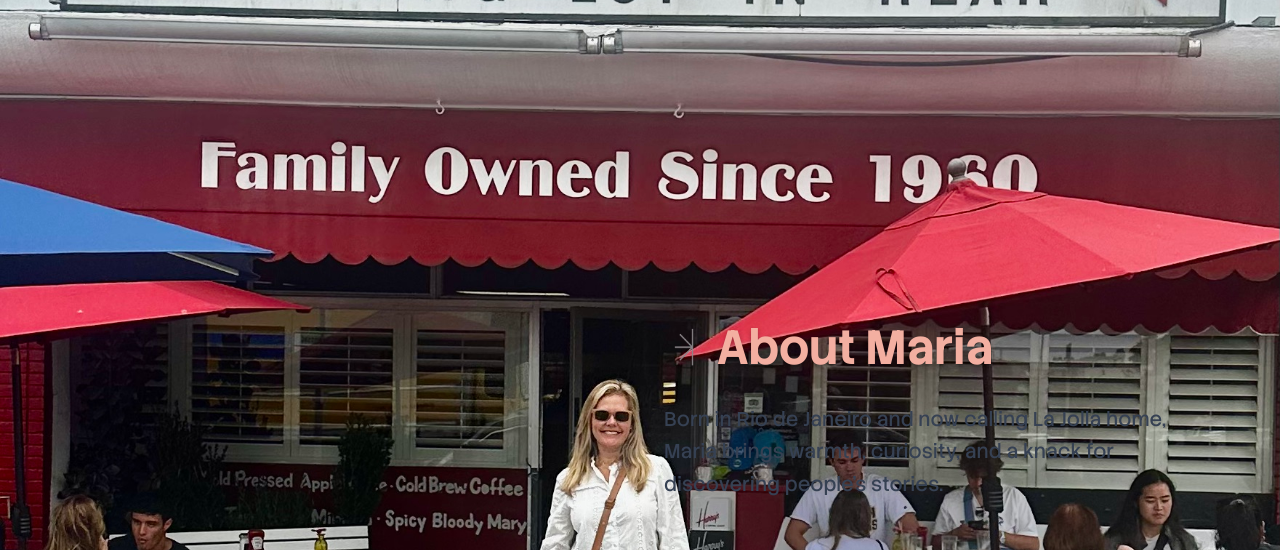
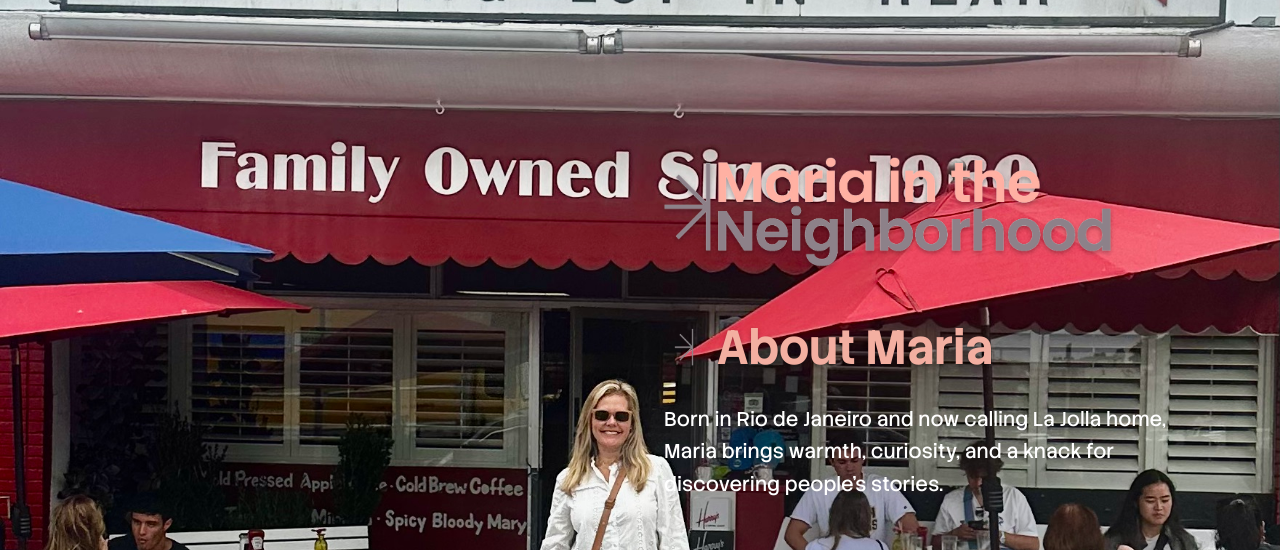
Before and after one commit to LanceTreyark/mariainneighborhood.com, a Next.js app: page / in a window 1280 px wide. Shown: the part 2880-3430 px from the top of the page. Built offline with nearby package versions, Linux system fonts and the light colour scheme; no server answers.

Commit message:
01.15.26 07:59PM

```diff
--- a/components/about-maria-hero.tsx
+++ b/components/about-maria-hero.tsx
@@ -38,7 +38,7 @@
                 src="/logo.png"
                 alt="Maria in the Neighborhood"
                 fill
-                className="object-contain object-left saturate-200 contrast-100 drop-shadow-[0_2px_2px_rgba(0,0,0,0.30)] hidden"
+                className="object-contain object-left saturate-200 contrast-100 drop-shadow-[0_2px_2px_rgba(0,0,0,0.30)] display-none"
                 priority
               />
             </motion.div>
@@ -70,7 +70,7 @@
               transition={{ duration: 0.8, delay: 0.6 }}
               className="space-y-4"
             >
-              <p className="text-lg leading-relaxed text-gray-700 md:text-xl">
+              <p className="text-lg leading-relaxed text-white md:text-xl">
                 Born in Rio de Janeiro and now calling La Jolla home, Maria brings warmth, curiosity,
                 and a knack for discovering people's stories.
               </p>
```
